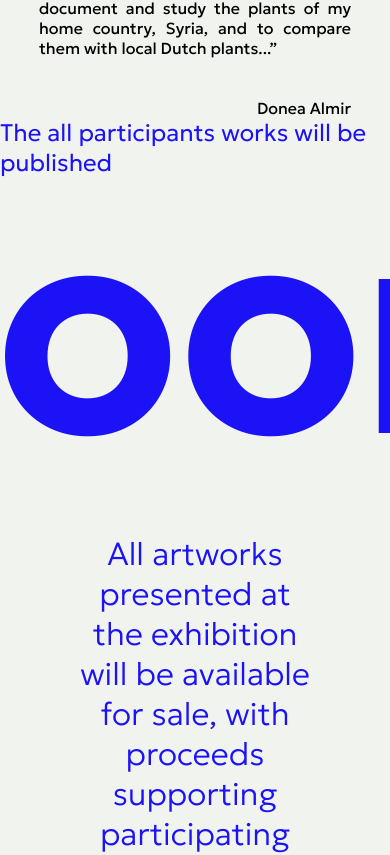
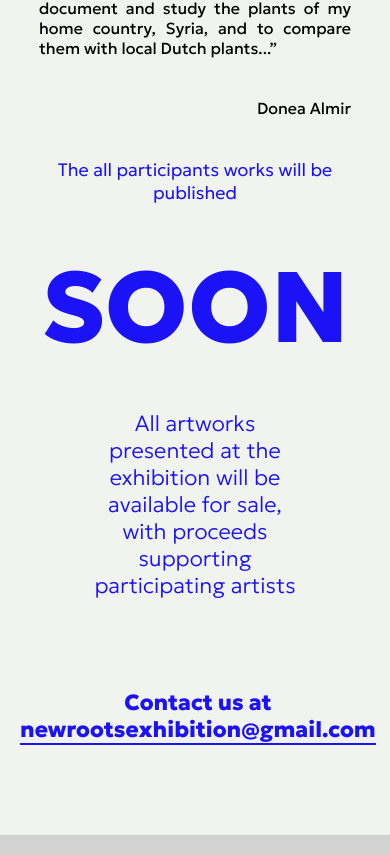
Before and after one commit to longfelloson/NewRoots, a SvelteKit app in the folder NewRoots/: page / in a window 390 px wide. Shown: the part 5543-6398 px from the top of the page. Built offline with nearby package versions, Linux system fonts and the light colour scheme.

Commit message:
feat(participants): add responsive design to soon message

```diff
--- a/NewRoots/src/app.css
+++ b/NewRoots/src/app.css
@@ -3,6 +3,12 @@
 
 :root {
     --main-color: #1B12F5;
+    --first-text-size: clamp(16px, 2vw, 20px);
+    --second-text-size: clamp(18px, 2.5vw, 24px);
+    --third-text-size: clamp(20px, 3vw, 30px);
+    --fourth-text-size: clamp(22px, 3.5vw, 32px);
+    --fifth-text-size: clamp(30px, 5vw, 48px);
+    --sixth-text-size: clamp(100px, 20vw, 220px);
 }
 
 * {
--- a/NewRoots/src/components/Participants.svelte
+++ b/NewRoots/src/components/Participants.svelte
@@ -99,10 +99,34 @@
 
         #work-sample .quote {
             gap: 0px;
-            font-size: 16px;
+            font-size: var(--first-text-size);
             padding: 0px;
             color: black;
             width: 100%;
+        }
+
+        #soon-message {
+            padding: 40px 20px;
+        }
+
+        #soon-message .title {
+            max-width: 80%;
+            text-align: center;
+            font-size: var(--second-text-size);
+        }
+
+        #soon-message .soon {
+            font-size: var(--sixth-text-size);
+        }
+
+        #soon-message p {
+            font-size: var(--fourth-text-size);
+        }
+
+        #soon-message .contact {
+            font-size: var(--fourth-text-size);
+            text-align: center;
+            margin: 50px auto;
         }
     }
 </style>
```
